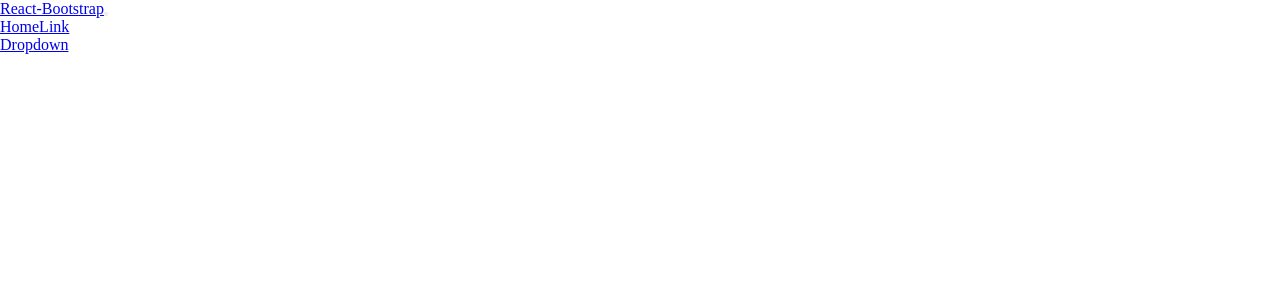
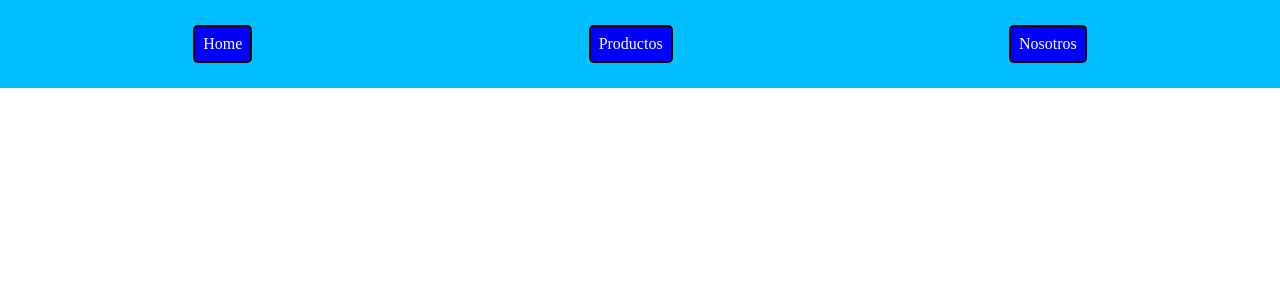
Before and after one commit to TeoFedyna/LIGHT, a React (Create React App) app: page / in a window 1280 px wide. Shown: the top 300 px of the page. Built offline with nearby package versions, Linux system fonts and the light colour scheme.

Commit message:
navbar manual

```diff
--- a/src/App.css
+++ b/src/App.css
@@ -3,3 +3,29 @@
     padding: 0%;
     box-sizing: border-box;
 }
+
+/* ----------HEADER---------- */
+
+.navbar {
+    display: flex;
+    flex-direction: row;
+    justify-content: space-around;
+    padding: 25px;
+    background-color: deepskyblue;
+}
+
+.navbar p{
+    padding: 8px;
+    background-color: blue;
+    border-radius: 5px;
+    border: 2px;
+    border-color: black;
+    border-style: solid;
+}
+
+.navbar a {
+
+    text-decoration: none;
+    text-align: center;
+    color: white;
+}
--- a/src/App.js
+++ b/src/App.js
@@ -1,10 +1,10 @@
 import './App.css';
-import NavBar from './components/NabVar';
+import Pepe from './components/NabVar';
 
 function App() {
   return (
     <>
-    <NavBar/>
+    <Pepe/>
     <div className="App">
     </div>
     </>
--- a/src/components/NabVar/index.jsx
+++ b/src/components/NabVar/index.jsx
@@ -1,35 +1,15 @@
 import React from 'react'
-import Container from 'react-bootstrap/Container';
-import Nav from 'react-bootstrap/Nav';
-import Navbar from 'react-bootstrap/Navbar';
-import NavDropdown from 'react-bootstrap/NavDropdown';
 
-function NavBar() {
+
+function Pepe() {
   return (
-    <Navbar bg="light" expand="lg">
-      <Container>
-        <Navbar.Brand href="#home">React-Bootstrap</Navbar.Brand>
-        <Navbar.Toggle aria-controls="basic-navbar-nav" />
-        <Navbar.Collapse id="basic-navbar-nav">
-          <Nav className="me-auto">
-            <Nav.Link href="#home">Home</Nav.Link>
-            <Nav.Link href="#link">Link</Nav.Link>
-            <NavDropdown title="Dropdown" id="basic-nav-dropdown">
-              <NavDropdown.Item href="#action/3.1">Action</NavDropdown.Item>
-              <NavDropdown.Item href="#action/3.2">
-                Another action
-              </NavDropdown.Item>
-              <NavDropdown.Item href="#action/3.3">Something</NavDropdown.Item>
-              <NavDropdown.Divider />
-              <NavDropdown.Item href="#action/3.4">
-                Separated link
-              </NavDropdown.Item>
-            </NavDropdown>
-          </Nav>
-        </Navbar.Collapse>
-      </Container>
-    </Navbar>
+    <ul className="navbar">
+      <p className="boton"><a href="">Home</a></p>
+      <p className="boton"><a href="">Productos</a></p>
+      <p className="boton"><a href="">Nosotros</a></p>
+
+    </ul>
   );
 }
 
-export default NavBar
+export default Pepe
```
